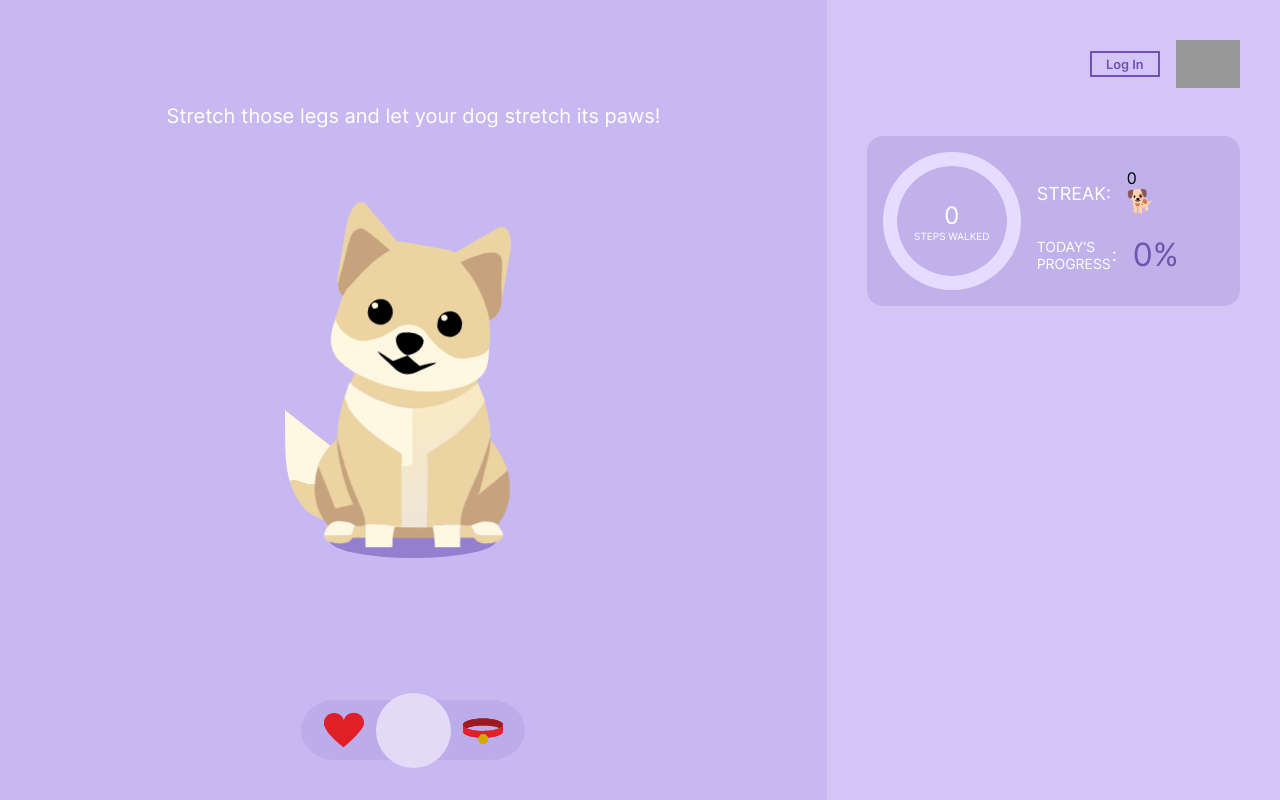
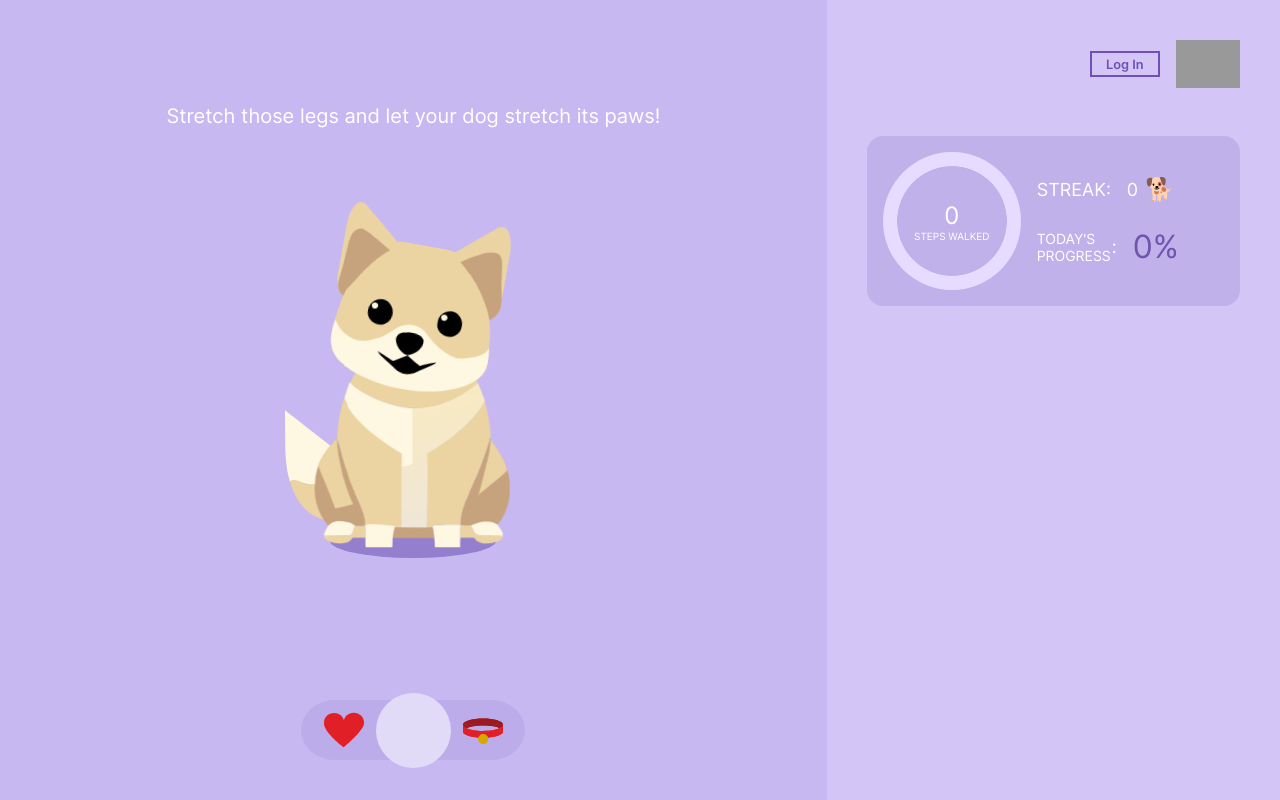
Before and after one commit to 21mdr1/dog-app, a React (Create React App) app in the folder client/: page / in a window 1280 px wide. Built offline with nearby package versions, Linux system fonts and the light colour scheme; no server answers; grey boxes are pictures that could not be loaded; the HTML template or start-up script is replaced by a standard one.

Commit message:
Style streak when it shows a number

```diff
--- a/client/src/components/HomeCard/HomeCard.js
+++ b/client/src/components/HomeCard/HomeCard.js
@@ -40,9 +40,7 @@ function HomeCard({ steps, signedIn }) {
                     <div className="home-card__streak-header">
                         Streak:
                     </div>
-                    <div className='home-card__streak-icons'>
-                        <ShowStreak streak={streak} />
-                    </div>
+                    <ShowStreak streak={streak} />
                 </div>
                 <div className="home-card__progress">
                     <div className="home-card__progress-header">
--- a/client/src/components/HomeCard/HomeCard.scss
+++ b/client/src/components/HomeCard/HomeCard.scss
@@ -60,14 +60,6 @@
         font-size: 1.125rem;
     }
 
-    &__steak-icons {
-        @include flex;
-    }
-
-    &__streak-icon {
-        width: 1.69rem;
-    }
-
     &__progress {
         @include flex(flex-start, center, 1rem);
     }
--- a/client/src/components/ShowStreak/ShowStreak.js
+++ b/client/src/components/ShowStreak/ShowStreak.js
@@ -4,15 +4,24 @@ import './ShowStreak.scss';
 function ShowStreak({ streak }) {
     if (streak === 0 || streak > 7) {
         return (
-        <>
-            <p className="home-card__streak-num">{streak}</p>
-            <img src={dog} alt="dog" className="home-card__streak-icon" />
-        </>
+        <div className='streak'>
+            <p className="streak__num">{streak}</p>
+            <img src={dog} alt="dog" className="streak__icon" />
+        </div>
         );
     } else {
-        return Array.from({length: streak}, (_val, index) => {
-            return <img key={index} src={dog} alt="dog" className="home-card__streak-icon" />
-        })
+        return (
+            <div className='streak'>
+                {Array.from({length: streak}, (_val, index) => {
+                    return <img
+                        key={index}
+                        src={dog}
+                        alt="dog"
+                        className="streak__icon"
+                    />
+                })}
+            </div>
+        )
     }
 }
 
--- a/client/src/components/ShowStreak/ShowStreak.scss
+++ b/client/src/components/ShowStreak/ShowStreak.scss
@@ -0,0 +1,16 @@
+@use '../../styles/partials/variables' as *;
+@use '../../styles/partials/mixins' as *;
+
+.streak {
+    @include flex(flex-start, center, 0.5rem);
+
+    &__num {
+        width: fit-content;
+        color: #ffffff;
+        font-size: 1.125rem;
+    }
+
+    &__icon {
+        width: 1.69rem;
+    }
+}
```
